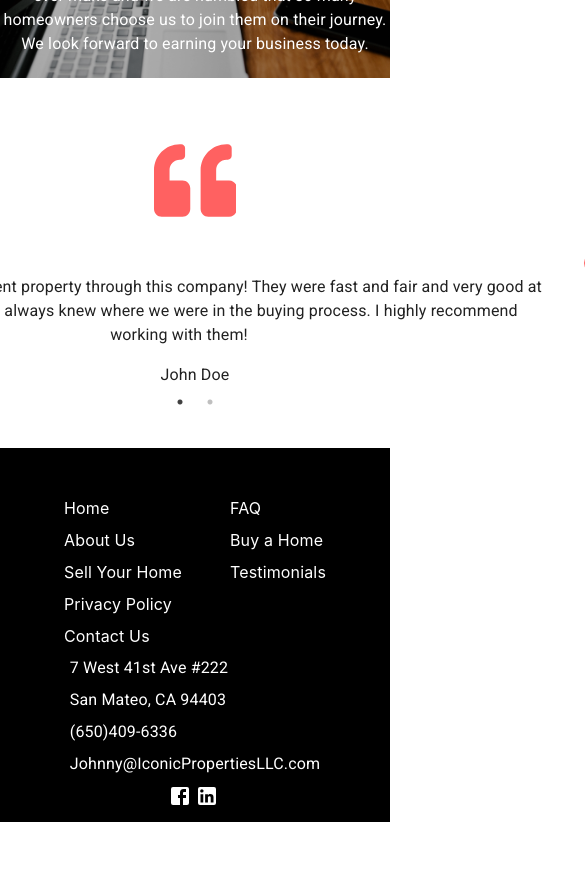
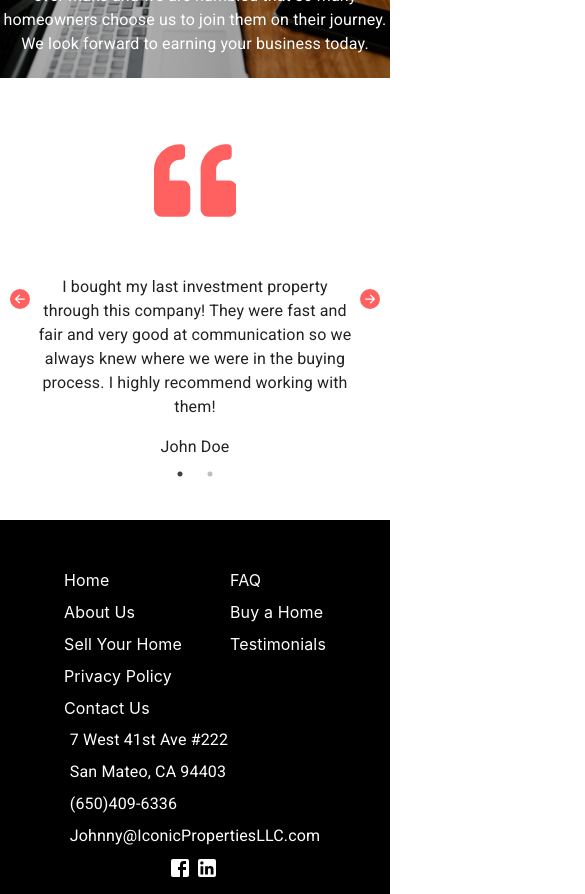
Before and after one commit to shoaibmasood/propertyWebsite, a Next.js app: page / in a window 390 px wide. Shown: the part 3420-4314 px from the top of the page, 585 px wide, since content can reach past the window. Before the commit the page ends 4242 px from the top, so only its background shows below. Built offline with nearby package versions, Linux system fonts and the light colour scheme.

Commit message:
added responsiveness to testimonial components for all screen sizes

```diff
--- a/components/Testimonial/Testimonial.jsx
+++ b/components/Testimonial/Testimonial.jsx
@@ -7,8 +7,12 @@ import Slider from 'react-slick';
 import { useStyles } from './Testimonial.styles';
 
 function Testimonial() {
-  const { testimonialContainer, testimonialIcon, testimonialContent } =
-    useStyles();
+  const {
+    testimonialContainer,
+    testimonialSlider,
+    testimonialIcon,
+    testimonialContent,
+  } = useStyles();
   const settings = {
     dots: true,
     infinite: true,
@@ -20,8 +24,8 @@ function Testimonial() {
   };
   return (
     <Box className={testimonialContainer}>
-      <Grid container justifyContent="center">
-        <Slider {...settings} style={{ maxWidth: '48rem' }}>
+      <Grid container justifyContent="center" className={testimonialSlider}>
+        <Slider {...settings}>
           {data.testimonials.map(({ name, comments }, index) => (
             <Grid item key={index}>
               <Box className={testimonialIcon}>
--- a/components/Testimonial/Testimonial.styles.js
+++ b/components/Testimonial/Testimonial.styles.js
@@ -2,11 +2,29 @@ import { makeStyles } from '@mui/styles';
 
 export const useStyles = makeStyles({
   testimonialContainer: {
+    display: 'flex',
     marginTop: '3.8rem',
     marginBottom: '3.8rem',
     '& .slick-slider > svg': {
       color: '#ff6161',
     },
+  },
+  testimonialSlider: {
+    '& .slick-slider': {
+      '@media screen and (max-width: 325px)': {
+        maxWidth: '17rem',
+      },
+      '@media screen and (min-width: 370px)': {
+        maxWidth: '20rem',
+      },
+      '@media screen and (min-width: 700px)': {
+        maxWidth: '35rem',
+      },
+      '@media screen and (min-width: 1020px)': {
+        maxWidth: '48rem',
+      },
+    },
+    // maxWidth: '48rem',
   },
   testimonialIcon: {
     display: 'flex',
```
